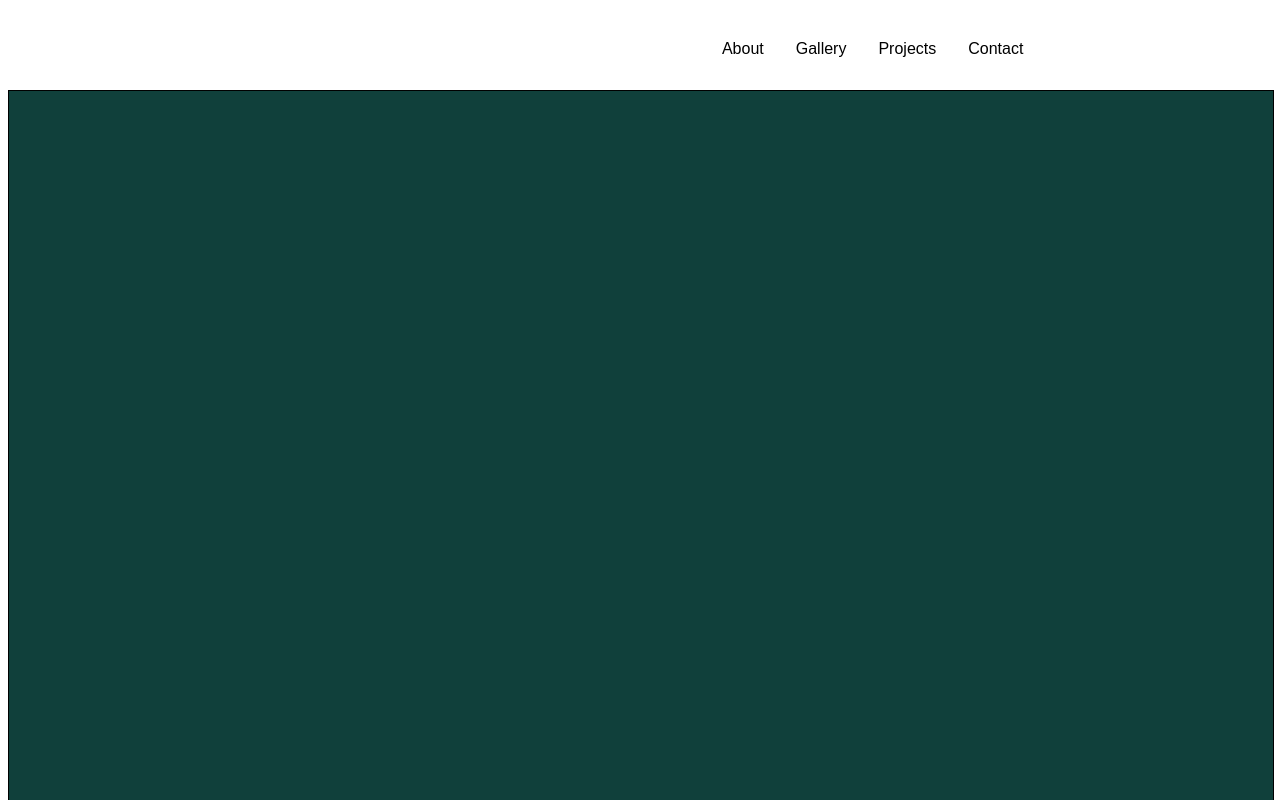
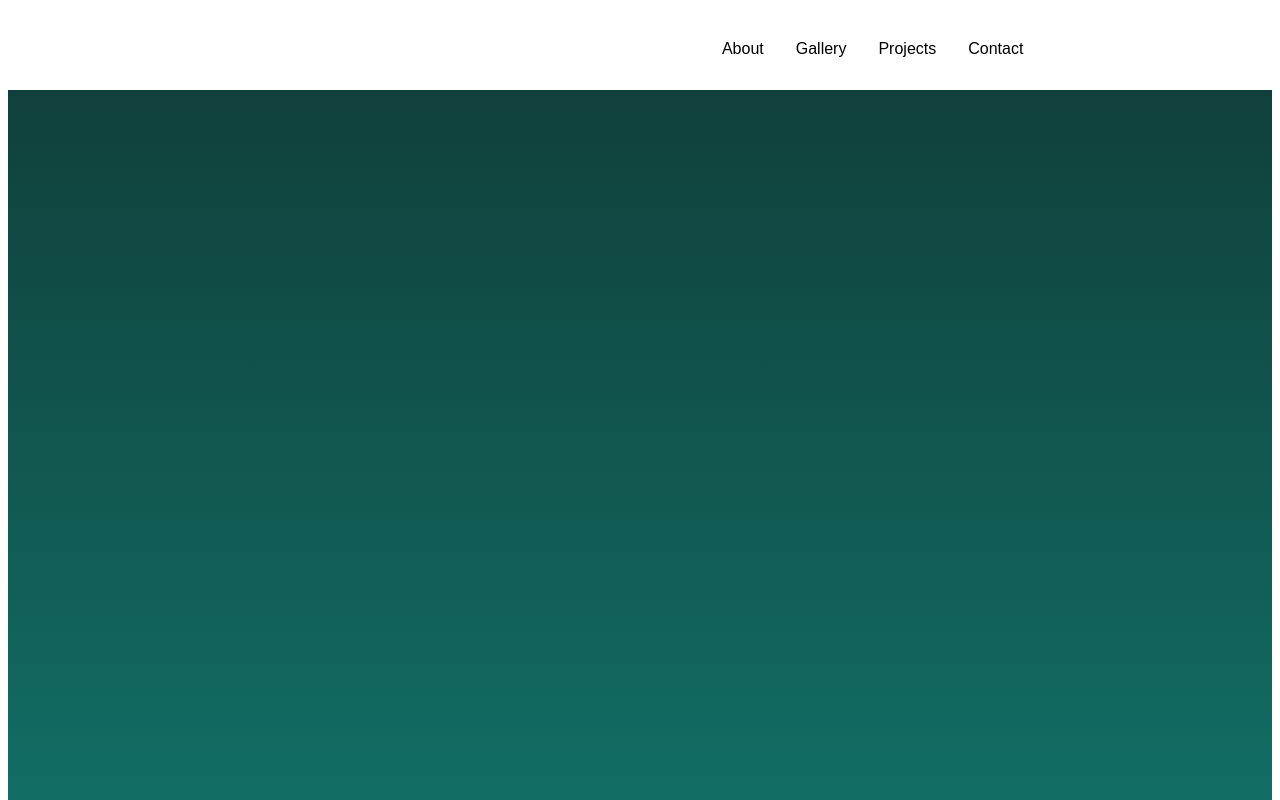
Before and after one commit to Krstngtmn/Bootcamp-website, a plain HTML site: page index.html in a window 1280 px wide. Shown: the top 800 px of the page. Drawn offline with Linux system fonts and the light colour scheme.

Commit message:
Update style.css

```diff
--- a/style.css
+++ b/style.css
@@ -38,11 +38,12 @@ nav {
 .about {
 	display: block;
 	position: relative;
+	box-sizing: border-box;
+	border-width: 0;
 	width: 100%;
 	height: 100vh;
 	float: left;
-	border: 1px solid black;
-	background-color: #10403b;
+	background: linear-gradient(#10403b, #127369);
 }
 
 /*
```
